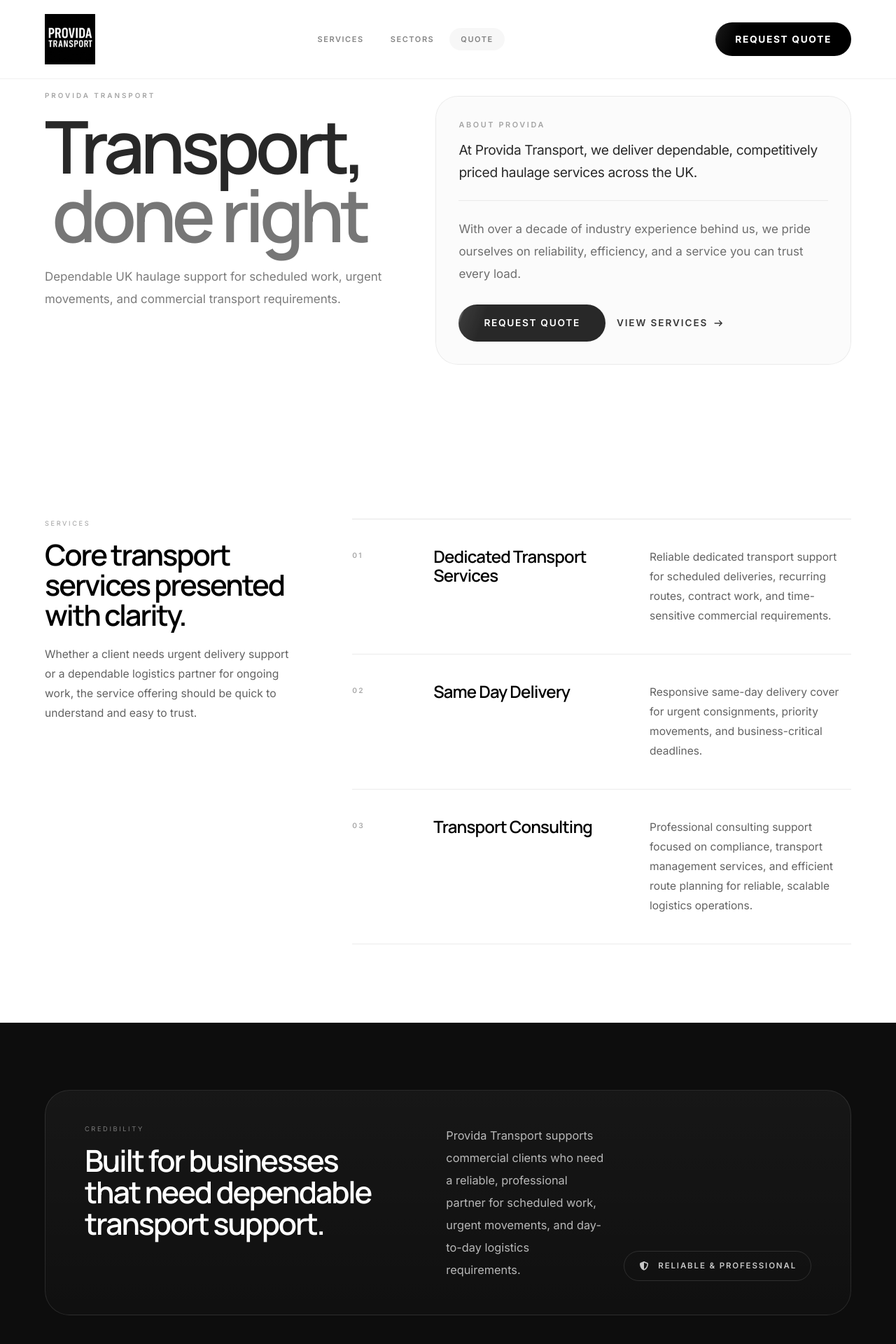
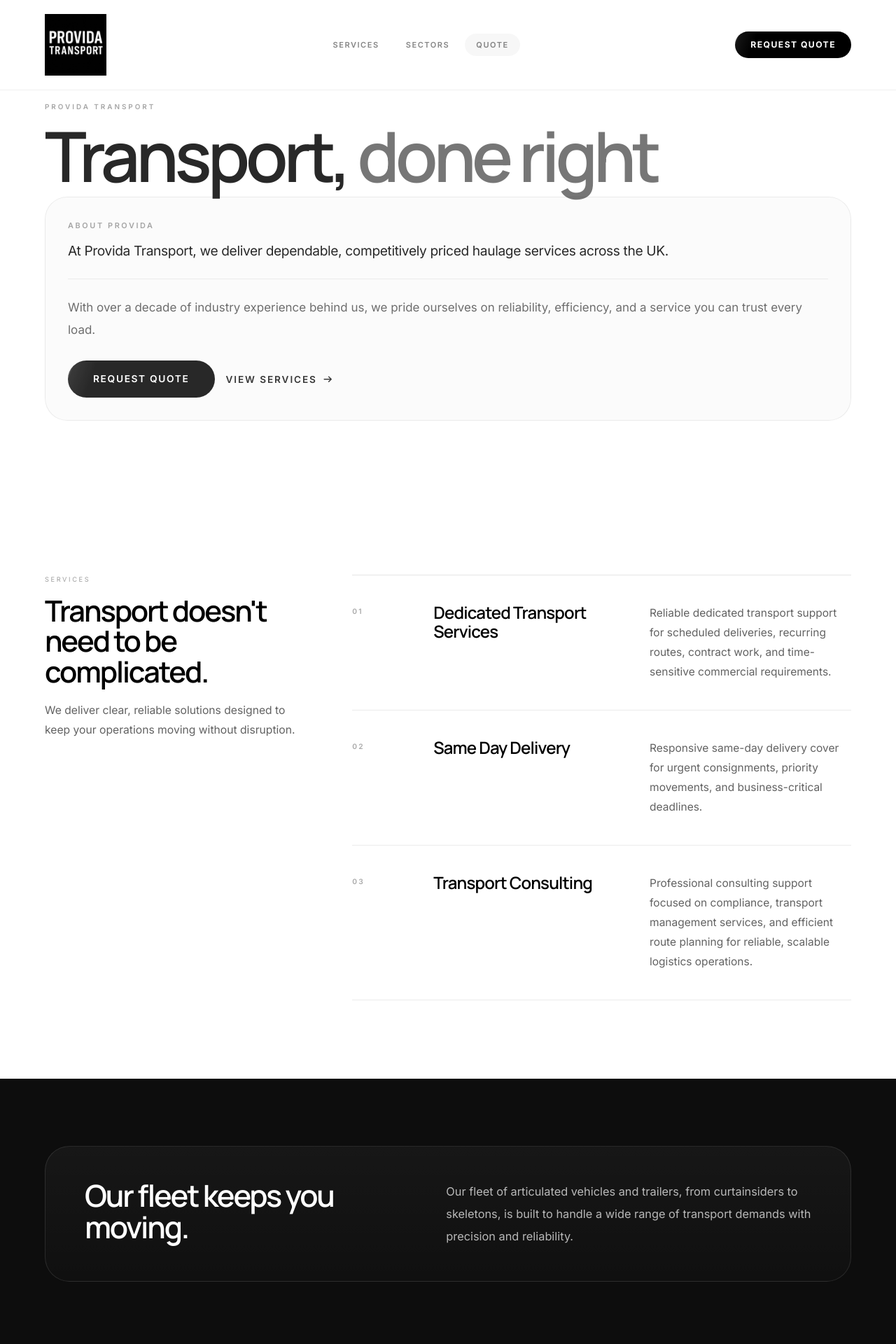
Before and after one commit to vaibhavbathla69/transport, a Next.js app: page / in a window 1280 px wide. Shown: the top 1920 px of the page at 70% size. Built offline with nearby package versions, Linux system fonts and the light colour scheme.

Commit message:
Adjust hero layout for laptop breakpoint3

```diff
--- a/app/page.tsx
+++ b/app/page.tsx
@@ -3,8 +3,6 @@
 import { FontAwesomeIcon } from "@fortawesome/react-fontawesome";
 import {
   faArrowRight as faArrowRightIcon,
-  faPhone as faPhoneIcon,
-  faShieldHalved as faShieldHalvedIcon,
 } from "@fortawesome/free-solid-svg-icons";
 import {
   AnimatePresence,
@@ -26,8 +24,6 @@
   requirements: string;
   website: string;
 };
-
-const FORMSPREE_ENDPOINT = "https://formspree.io/f/xreoejgv";
 
 const navItems: Array<{ key: NavKey; label: string; href: string }> = [
   { key: "services", label: "Services", href: "#services" },
@@ -72,12 +68,12 @@
       description: "Scheduled and ad-hoc transport support for commercial loads.",
     },
     {
-      title: "Containers",
-      description: "Container movements handled with dependable planning and coordination.",
+      title: "Refrigerated",
+      description: "Temperature-controlled transport for time-sensitive consignments.",
     },
     {
-      title: "Refrigerated",
-      description: "Temperature-controlled transport for time-sensitive consignments.",
+      title: "Containers",
+      description: "Container movements originating from the port handled with dependable planning and coordination.",
     },
     {
       title: "Waste & Recycling",
@@ -101,7 +97,6 @@
   const heroY = useTransform(smoothProgress, [0, 0.18], [0, -28]);
   const heroOpacity = useTransform(smoothProgress, [0, 0.18], [1, 0.84]);
   const heroDetailY = useTransform(smoothProgress, [0, 0.24], [0, -16]);
-  const [showLoader, setShowLoader] = useState(true);
   const [menuOpen, setMenuOpen] = useState(false);
   const [activeNavKey, setActiveNavKey] = useState<NavKey | null>(null);
   const [quoteForm, setQuoteForm] = useState<QuoteFormData>({
@@ -128,22 +123,12 @@
   });
 
   useEffect(() => {
-    const loaderTimer = window.setTimeout(() => {
-      setShowLoader(false);
-    }, shouldReduceMotion ? 1200 : 3600);
-
-    return () => {
-      window.clearTimeout(loaderTimer);
-    };
-  }, [shouldReduceMotion]);
-
-  useEffect(() => {
-    document.body.style.overflow = showLoader || menuOpen ? "hidden" : "";
+    document.body.style.overflow = menuOpen ? "hidden" : "";
 
     return () => {
       document.body.style.overflow = "";
     };
-  }, [menuOpen, showLoader]);
+  }, [menuOpen]);
 
   useEffect(() => {
     const handleResize = () => {
@@ -176,19 +161,17 @@
     setQuoteStatus({ type: "idle", message: "" });
 
     try {
-      const response = await fetch(FORMSPREE_ENDPOINT, {
+      const response = await fetch("/api/quote", {
         method: "POST",
         headers: {
           "Content-Type": "application/json",
-          Accept: "application/json",
         },
         body: JSON.stringify({
           companyName: quoteForm.companyName,
           contactName: quoteForm.contactName,
           email: quoteForm.email,
           requirements: quoteForm.requirements,
-          _subject: `Provida quote request from ${quoteForm.companyName}`,
-          _gotcha: quoteForm.website,
+          website: quoteForm.website,
         }),
       });
 
@@ -238,47 +221,13 @@
         .font-display { font-family: 'Manrope', ui-sans-serif, system-ui, sans-serif; }
       `}</style>
 
-      <AnimatePresence>
-        {showLoader ? (
-          <motion.div
-            key="loading-screen"
-            className="fixed inset-0 z-[120] flex items-center justify-center bg-white"
-            initial={{ opacity: 1 }}
-            exit={{
-              opacity: 0,
-              transition: {
-                duration: motionEnabled ? 0.45 : 0.2,
-                ease: [0.22, 1, 0.36, 1],
-              },
-            }}
-          >
-            <div className="flex w-full max-w-[680px] flex-col items-center px-6 text-center sm:px-8">
-              <img
-                src="/provida-logo.jpeg"
-                alt="Provida Transport logo"
-                className="h-12 w-auto object-contain sm:h-14 md:h-16"
-              />
-              <div className="mt-5 text-[0.7rem] font-semibold uppercase tracking-[0.34em] text-black/42">
-                Provida Transport
-              </div>
-              <div className="mt-10 flex items-center justify-center">
-                <div className="h-[1px] w-24 bg-black/12 sm:w-28" />
-              </div>
-              <div className="mt-7 max-w-[300px] text-[0.74rem] uppercase tracking-[0.16em] text-black/34 sm:mt-8 sm:max-w-[340px] sm:text-[0.86rem] sm:tracking-[0.18em]">
-                Dedicated transport and time-critical delivery support
-              </div>
-            </div>
-          </motion.div>
-        ) : null}
-      </AnimatePresence>
-
       <header className="sticky top-0 z-[100] border-b border-black/6 bg-white/92 backdrop-blur-xl">
         <div className="mx-auto flex max-w-[1520px] items-center justify-between px-6 py-3 sm:px-8 md:px-10 md:py-5 xl:px-16">
           <a href="#hero" className="flex items-center">
             <img
               src="/provida-logo.jpeg"
               alt="Provida Transport logo"
-              className="h-14 w-auto object-contain sm:h-15 md:h-18"
+              className="h-18 w-auto object-contain sm:h-19 md:h-22"
             />
           </a>
 
@@ -303,7 +252,7 @@
           <div className="flex items-center gap-2 sm:gap-3">
             <a
               href="#quote"
-              className="group relative inline-flex items-center justify-center overflow-hidden rounded-full bg-black px-5 py-3 text-[0.72rem] font-bold uppercase tracking-[0.12em] text-white transition hover:opacity-95 sm:px-6 sm:text-[0.76rem] lg:hidden"
+              className="group relative inline-flex items-center justify-center overflow-hidden rounded-full bg-black px-4 py-2 text-[0.66rem] font-bold uppercase tracking-[0.12em] text-white transition hover:opacity-95 sm:px-4.5 sm:text-[0.7rem] lg:hidden"
             >
               <span className="pointer-events-none absolute inset-y-[2px] left-[-18%] w-[34%] skew-x-[-20deg] bg-[linear-gradient(90deg,transparent_0%,rgba(255,255,255,0.08)_45%,rgba(255,255,255,0.32)_50%,rgba(255,255,255,0.08)_55%,transparent_100%)] transition-transform duration-700 ease-out group-hover:translate-x-[320%]" />
               <span className="relative z-10 font-bold tracking-[0.16em] text-white">
@@ -312,7 +261,7 @@
             </a>
             <a
               href="#quote"
-              className="group relative hidden items-center justify-center overflow-hidden rounded-full bg-black px-7 py-3.5 text-[0.86rem] font-semibold tracking-[-0.02em] text-white transition hover:opacity-95 lg:inline-flex"
+              className="group relative hidden items-center justify-center overflow-hidden rounded-full bg-black px-5.5 py-2.5 text-[0.76rem] font-semibold tracking-[-0.02em] text-white transition hover:opacity-95 lg:inline-flex"
             >
               <span className="pointer-events-none absolute inset-y-[2px] left-[-18%] w-[34%] skew-x-[-20deg] bg-[linear-gradient(90deg,transparent_0%,rgba(255,255,255,0.08)_45%,rgba(255,255,255,0.32)_50%,rgba(255,255,255,0.08)_55%,transparent_100%)] transition-transform duration-700 ease-out group-hover:translate-x-[320%]" />
               <span className="relative z-10 font-bold uppercase tracking-[0.12em] text-white">
@@ -388,27 +337,23 @@
       <section id="hero" className="relative overflow-hidden bg-white">
         <div className="mx-auto max-w-[1520px] px-4 pb-7 pt-2 sm:px-6 sm:pb-9 sm:pt-4 md:px-10 md:pb-12 md:pt-6 xl:px-16 xl:pb-16 xl:pt-8">
           <motion.div
-            className="grid gap-5 sm:gap-6 lg:grid-cols-[minmax(0,0.96fr)_minmax(460px,1.04fr)] lg:items-start lg:gap-6 xl:grid-cols-[0.94fr_1.06fr] xl:gap-8"
+            className="grid gap-4 sm:gap-5"
             style={motionEnabled ? { y: heroY, opacity: heroOpacity } : undefined}
           >
-            <div className="max-w-[760px] lg:pt-2 xl:pt-3">
+            <div className="max-w-none lg:pt-2 xl:pt-3">
               <div className="mb-3 text-[0.56rem] font-semibold uppercase tracking-[0.28em] text-black/42 sm:mb-4 sm:text-[0.62rem] sm:tracking-[0.3em] md:mb-4">
                 Provida Transport
               </div>
-              <h1 className="font-display max-w-[760px] text-[2.95rem] leading-[0.94] tracking-[-0.06em] text-black sm:text-[3.7rem] md:text-[5rem] xl:text-[6.5rem]">
-                <span className="block">Transport,</span>
-                <span className="block pl-[0.08em] text-black/64 sm:pl-[0.1em]">
+              <h1 className="font-display max-w-none text-[2.95rem] leading-[0.94] tracking-[-0.06em] text-black sm:text-[3.7rem] md:text-[4.7rem] lg:text-[5.4rem] xl:text-[6.2rem]">
+                <span className="inline">Transport, </span>
+                <span className="inline text-black/64">
                   done right
                 </span>
               </h1>
-              <p className="mt-4 max-w-[520px] text-[0.96rem] leading-7 text-black/62 sm:mt-5 sm:text-[1rem] md:mt-6 md:text-[1.06rem] md:leading-8">
-                Dependable UK haulage support for scheduled work, urgent
-                movements, and commercial transport requirements.
-              </p>
             </div>
 
             <motion.div
-              className="max-w-none sm:max-w-[460px] lg:mt-8 lg:max-w-[560px] lg:justify-self-end xl:mt-9 xl:max-w-[620px]"
+              className="max-w-none lg:mt-2"
               style={motionEnabled ? { y: heroDetailY } : undefined}
             >
               <div className="rounded-[1.6rem] border border-black/8 bg-black/[0.02] p-5 sm:rounded-[2rem] sm:p-7 md:p-8">
@@ -463,12 +408,11 @@
               Services
             </div>
             <h2 className="font-display mt-4 max-w-[420px] text-[1.7rem] leading-[1.04] tracking-[-0.05em] text-black sm:text-[1.95rem] md:text-[2.6rem]">
-              Core transport services presented with clarity.
+              Transport doesn&apos;t need to be complicated.
             </h2>
             <p className="mt-4 max-w-md text-[0.94rem] leading-7 text-black/62 sm:mt-5 sm:text-[0.98rem]">
-              Whether a client needs urgent delivery support or a dependable
-              logistics partner for ongoing work, the service offering should be
-              quick to understand and easy to trust.
+              We deliver clear, reliable solutions designed to keep your
+              operations moving without disruption.
             </p>
           </div>
 
@@ -497,27 +441,17 @@
         <div className="mx-auto max-w-[1440px] px-4 py-14 sm:px-6 sm:py-16 md:px-10 md:py-20 xl:px-16 xl:py-24">
           <div className="grid gap-8 rounded-[1.8rem] border border-white/10 bg-[linear-gradient(180deg,rgba(255,255,255,0.045)_0%,rgba(255,255,255,0.015)_100%)] px-5 py-7 sm:rounded-[2.2rem] sm:px-7 sm:py-9 md:px-10 md:py-12 xl:grid-cols-[0.92fr_1.08fr] xl:gap-18 xl:px-14">
             <div>
-              <div className="text-[0.58rem] uppercase tracking-[0.28em] text-white/44">
-                Credibility
-              </div>
-              <h2 className="font-display mt-4 max-w-[520px] text-[1.72rem] leading-[1.04] tracking-[-0.05em] text-white sm:text-[2rem] md:text-[2.7rem]">
-                Built for businesses that need dependable transport support.
+              <h2 className="font-display max-w-[520px] text-[1.72rem] leading-[1.04] tracking-[-0.05em] text-white sm:text-[2rem] md:text-[2.7rem]">
+                Our fleet keeps you moving.
               </h2>
             </div>
 
-            <div className="grid gap-5 md:grid-cols-[1fr_auto] md:items-end md:gap-7">
+            <div className="grid gap-5">
               <p className="max-w-[720px] text-[0.94rem] leading-7 text-white/70 sm:text-[1.02rem] sm:leading-8">
-                Provida Transport supports commercial clients who need a
-                reliable, professional partner for scheduled work, urgent
-                movements, and day-to-day logistics requirements.
+                Our fleet of articulated vehicles and trailers, from
+                curtainsiders to skeletons, is built to handle a wide range of
+                transport demands with precision and reliability.
               </p>
-              <div className="inline-flex items-center gap-3 rounded-full border border-white/12 px-4 py-3 text-[0.66rem] font-semibold uppercase tracking-[0.14em] text-white/76 sm:px-5 sm:text-[0.72rem] sm:tracking-[0.16em]">
-                <FontAwesomeIcon
-                  icon={faShieldHalvedIcon}
-                  className="text-[0.8rem]"
-                />
-                Reliable & Professional
-              </div>
             </div>
           </div>
         </div>
@@ -530,7 +464,7 @@
               Services
             </div>
             <h2 className="font-display mt-4 max-w-[420px] text-[1.7rem] leading-[1.04] tracking-[-0.05em] text-black sm:text-[1.95rem] md:text-[2.6rem]">
-              Core transport services.
+              Our core transport services.
             </h2>
           </div>
 
@@ -569,9 +503,8 @@
               Request a quote.
             </h2>
             <p className="mt-4 max-w-md text-[0.94rem] leading-7 text-black/62 sm:mt-5 sm:text-[0.98rem]">
-              Tell us about your delivery requirements, recurring transport
-              needs, or operational priorities, and we will respond with a
-              tailored quote.
+              Share your requirements and we&apos;ll come back with a tailored
+              solution you can rely on.
             </p>
           </div>
 
@@ -637,7 +570,7 @@
               ) : null}
               <div className="flex flex-col gap-4 pt-2 sm:flex-row sm:flex-wrap sm:items-center sm:justify-between">
                 <p className="text-[0.7rem] uppercase tracking-[0.16em] text-black/34 sm:text-[0.78rem] sm:tracking-[0.18em]">
-                  We respond to commercial transport enquiries
+                  We aim to respond within 24 hours.
                 </p>
                 <button
                   type="submit"
@@ -668,37 +601,15 @@
             <h2 className="font-display mt-4 max-w-[450px] text-[1.7rem] leading-[1.04] tracking-[-0.05em] text-black sm:text-[1.95rem] md:text-[2.5rem]">
               Get in touch with Provida Transport.
             </h2>
-            <p className="mt-4 max-w-md text-[0.94rem] leading-7 text-black/62 sm:mt-5 sm:text-[0.98rem]">
-              Whether you need a one-off urgent movement or a longer-term
-              logistics partner, Provida Transport can be contacted quickly to
-              discuss requirements and provide a tailored quote.
-            </p>
           </div>
 
           <div className="grid gap-3">
-            <div className="grid gap-2 rounded-[1.35rem] border border-black/8 bg-white px-5 py-5 sm:gap-5 sm:rounded-[1.6rem] sm:px-6 sm:py-6 md:grid-cols-[160px_1fr] md:px-8">
-              <div className="text-[0.56rem] uppercase tracking-[0.22em] text-black/35 sm:text-[0.58rem] sm:tracking-[0.24em]">
-                Telephone
-              </div>
-              <div className="flex items-center gap-3 text-[0.95rem] font-semibold tracking-[-0.01em] text-black sm:text-[0.98rem]">
-                <FontAwesomeIcon icon={faPhoneIcon} className="text-[0.82rem]" />
-                +(44)7925617405
-              </div>
-            </div>
             <div className="grid gap-2 rounded-[1.35rem] border border-black/8 bg-white px-5 py-5 sm:gap-5 sm:rounded-[1.6rem] sm:px-6 sm:py-6 md:grid-cols-[160px_1fr] md:px-8">
               <div className="text-[0.56rem] uppercase tracking-[0.22em] text-black/35 sm:text-[0.58rem] sm:tracking-[0.24em]">
                 Email
               </div>
               <div className="break-all text-[0.95rem] font-semibold tracking-[-0.01em] text-black sm:break-normal sm:text-[0.98rem]">
                 enquiries@providatransport.com
-              </div>
-            </div>
-            <div className="grid gap-2 rounded-[1.35rem] border border-black/8 bg-white px-5 py-5 sm:gap-5 sm:rounded-[1.6rem] sm:px-6 sm:py-6 md:grid-cols-[160px_1fr] md:px-8">
-              <div className="text-[0.56rem] uppercase tracking-[0.22em] text-black/35 sm:text-[0.58rem] sm:tracking-[0.24em]">
-                Coverage
-              </div>
-              <div className="text-[0.95rem] font-semibold tracking-[-0.01em] text-black sm:text-[0.98rem]">
-                UK-wide transport and logistics support
               </div>
             </div>
           </div>
--- a/package.json
+++ b/package.json
@@ -9,14 +9,15 @@
     "typecheck": "tsc --noEmit"
   },
   "dependencies": {
-    "@lottiefiles/dotlottie-react": "latest",
     "@fortawesome/fontawesome-svg-core": "latest",
     "@fortawesome/free-solid-svg-icons": "latest",
     "@fortawesome/react-fontawesome": "latest",
+    "@lottiefiles/dotlottie-react": "latest",
     "framer-motion": "latest",
     "next": "latest",
     "react": "latest",
-    "react-dom": "latest"
+    "react-dom": "latest",
+    "resend": "^6.9.4"
   },
   "devDependencies": {
     "@tailwindcss/postcss": "latest",
```
Also changed, not shown: app/api/quote/route.ts (added, +80 -0 lines), 2 other files (tests, documents, lock files or other folders).
